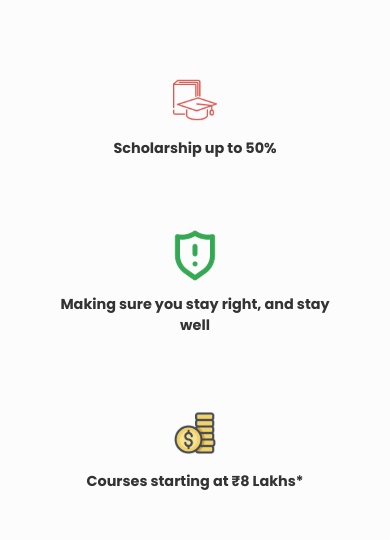
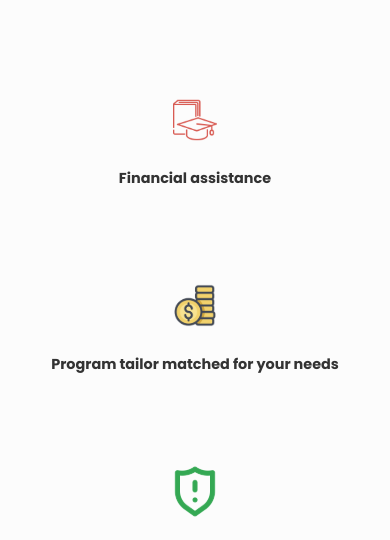
Before and after one commit to UshreeDas/sageroot, a React (Create React App) app: page / in a window 390 px wide. Shown: the part 1026-1566 px from the top of the page. Built offline with nearby package versions, Linux system fonts and the light colour scheme; a web font is replaced by a local one.

Commit message:
some changes done

```diff
--- a/src/App.js
+++ b/src/App.js
@@ -37,6 +37,7 @@ function App() {
                         <Route path="/contact" element={<FormContact />} />
                         <Route path="/about" element={<About />} />
                         <Route path="/apply" element={<HowToApply />} />
+
                     </Routes>
                     <Footer />
 
--- a/src/Components/About-us/about-us.jsx
+++ b/src/Components/About-us/about-us.jsx
@@ -10,7 +10,7 @@ function About() {
         <div className="about-container">
             <div className='about-hero'>
                 <div className="abt-text">
-                <h4><strong>About Partners</strong></h4>
+                <h4><strong>Stronger Together, Growing Globally</strong></h4>
                 <p>Home > About Partners</p>
                 </div>
             </div>
--- a/src/Components/Form/formContact.jsx
+++ b/src/Components/Form/formContact.jsx
@@ -81,7 +81,12 @@ const FormContact = () => {
 
     return (
         <div className="contuct-us">
-            <div className='element'><h1>Start Your Journey Today!</h1></div>
+            <div className='about-hero'>
+                <div className="abt-text">
+                    <h4><strong>Start Your Journey Today</strong></h4>
+                    <p>Home > How to Apply</p>
+                </div>
+            </div>
 
             <div className='form-c'>
                 <div className="location">
--- a/src/Components/Navbar/Nav.jsx
+++ b/src/Components/Navbar/Nav.jsx
@@ -37,9 +37,7 @@ const Navbar = () => {
             <li>
               <NavLink to="/">Home</NavLink>
             </li>
-            <li>
-              <NavLink to="/apply">How to Apply</NavLink>
-            </li>
+
             <li>
               <NavLink to="/university">University Partners</NavLink>
             </li>
@@ -47,7 +45,10 @@ const Navbar = () => {
               <NavLink to="/about">About Partners</NavLink>
             </li>
             <li>
-              <NavLink to="/contact">Contact Us</NavLink>
+              <NavLink to="/apply">Abou us</NavLink>
+            </li>
+            <li>
+              <NavLink to="/contact">How to Apply</NavLink>
             </li>
           </ul>
         </div>
--- a/src/Components/Navbar/nav.css
+++ b/src/Components/Navbar/nav.css
@@ -37,9 +37,7 @@ body {
   display: none;
 }
 
-.nav-elements {
 
-}
 
 .nav-elements ul {
   display: flex;
--- a/src/Components/Testimonials/testimonial.jsx
+++ b/src/Components/Testimonials/testimonial.jsx
@@ -62,7 +62,7 @@ function Testimonial() {
       className={`heading-text ${isVisible ? "visible" : ""}`}
       ref={headingRef}
     >
-      Here From Our <span className="catchy-text">Happy Students</span>
+      Hear From Our <span className="catchy-text">Happy Students</span>
     </h1>
             <div  className={`testimonial-feedback ${isVisible ? "visible" : ""}`}
       ref={headingRef}>
--- a/src/Components/University-section/university-section.jsx
+++ b/src/Components/University-section/university-section.jsx
@@ -10,8 +10,8 @@ function UniversitySection() {
         <div className="university-container">
             <div className='about-hero'>
             <div className="abt-text">
-                <h4><strong>Connected University</strong></h4>
-                <p>Home > Connected University</p>
+                <h4><strong>Here Excellence Meets Opportunity</strong></h4>
+                <p>Home >University </p>
                 </div>
             </div>
             <div className="university-section">
--- a/src/Components/Why-choose/why-choose.css
+++ b/src/Components/Why-choose/why-choose.css
@@ -1,5 +1,5 @@
-
-.why-choose-us{
+/* Base container styling */
+.why-choose-us {
   margin-top: 4rem;
 }
 
@@ -8,86 +8,71 @@
   text-align: center;
 }
 
+/* Container for the items */
 .why-choose-input {
   display: flex;
-  justify-content: space-between;
   flex-wrap: wrap;
-  max-width: 1200px;
-  margin: 0 auto;
+  /* justify-content: space-between; */
+  /* max-width: 1200px; */
+  margin: 0 auto; /* Center the container */
 }
 
 /* Individual item styling */
 .why-choose-content {
-  padding: 20px;
-  width: 250px;
-  margin: 15px;
-  transition: transform 0.6s ease, box-shadow 0.6s ease;
+  padding: 10px;
+  width: 300px;
+  /* margin: 15px; */
+  opacity: 0; /* Initially hidden */
+  transform: translateY(20px); /* Start slightly below */
+  transition: transform 0.6s ease, box-shadow 0.6s ease, opacity 0.6s ease;
   cursor: pointer;
 }
 
-.why-choose-content {
-  opacity: 0; /* Initially hidden */
-  transform: translateY(20px); /* Slightly lower */
-  transition: transform 0.6s ease, box-shadow 0.6s ease;
-  cursor: pointer;
+/* Animation when element comes into view */
+.scroll-in {
+  opacity: 1;
+  transform: translateY(0); /* Slide up into original position */
 }
 
-/* Fade-in animation when the element comes into view */
-.scroll-in {
-  opacity: 1;
-  transform: translateY(0); /* Slide up to original position */
-}
 
-.why-choose-content:hover {
+/* .why-choose-content:hover {
   transform: scale(1.05);
   box-shadow: 0 6px 12px rgba(0, 0, 0, 0.2);
   border-radius: 10px;
-}
+} */
 
-
-
-
+/* Image container */
 .why-choose-img {
   margin-bottom: 8px;
 }
 
 .choose-img {
-  width: 70px;
-  height: 70px;
+  width: 60px;
+  height: 60px;
   object-fit: contain;
+  transform: translateY(20px); /* Start slightly below */
+  transition: transform 0.6s ease, box-shadow 0.6s ease, opacity 0.6s ease;
+  cursor: pointer;
+  margin-bottom: 30px;
 }
 
+.choose-img:hover {
+  transform: scale(1.05);
+  border-radius: 10px;
+}
+
+/* Reason text */
 .why-choose-reason {
   font-size: 1rem;
   font-weight: bold;
   color: #333;
   margin-top: 5px;
+  text-align: center;
 }
 
-/* Responsive for iPhone 14 Pro Max (430px width) */
-@media (max-width: 430px) {
-  .why-choose-input {
-    flex-direction: row; /* Stack items vertically */
-    align-items: center;
-  }
+/* Responsive styling */
 
-  .why-choose-content {
-    width: 100%; /* Make the content take full width */
-    margin: 10px 0; /* Adjust margin to reduce spacing */
-    padding: 15px;
-  }
-
-  .choose-img {
-    width: 60px; /* Scale down the images for smaller screens */
-    height: 60px;
-  }
-
-  .why-choose-reason {
-    font-size: 0.9rem; /* Slightly smaller font size for reasons */
-  }
-}
-
-/* Further scaling for smaller screens */
+/* For tablets and smaller devices */
 @media (max-width: 768px) {
   .why-choose-input {
     flex-direction: column;
@@ -95,7 +80,30 @@
   }
 
   .why-choose-content {
-    width: 80%;
-
+    width: 80%; /* Adjust width for smaller screens */
+    margin: 10px 0; /* Reduce spacing */
   }
 }
+
+/* For mobile devices (e.g., iPhone 14 Pro Max, 430px width) */
+@media (max-width: 430px) {
+  .why-choose-input {
+    flex-direction: column;
+    align-items: center;
+  }
+
+  .why-choose-content {
+    width: 90%; /* Take most of the screen width */
+    margin: 10px 0;
+    padding: 15px; /* Adjust padding for smaller screens */
+  }
+
+  .choose-img {
+    width: 60px; /* Scale down the images */
+    height: 60px;
+  }
+
+  .why-choose-reason {
+    font-size: 0.9rem; /* Slightly smaller font size */
+  }
+}
--- a/src/Components/Why-choose/why-choose.jsx
+++ b/src/Components/Why-choose/why-choose.jsx
@@ -73,16 +73,20 @@ function Why() {
 
 const choose = [
   {
-    name: "Scholarship up to 50%",
+    name: "Financial assistance",
     image: "./education.svg",
+  },
+  {
+    name: "Program tailor matched for your needs",
+    image: "./Coin.svg",
   },
   {
     name: "Making sure you stay right, and stay well",
     image: "./security warning (1).svg",
   },
   {
-    name: "Courses starting at ₹8 Lakhs*",
-    image: "./Coin.svg",
+    name: "Internship & placement opportunities",
+    image: "./SAGEROOTS INTERNATIONAL (2).svg",
   },
   {
     name: "850+ University Partners",
--- a/src/Components/how-to-apply/how-to-apply.jsx
+++ b/src/Components/how-to-apply/how-to-apply.jsx
@@ -8,8 +8,8 @@ function HowToApply() {
         <div className="apply-container">
             <div className='about-hero'>
                 <div className="abt-text">
-                    <h4><strong>How to Apply</strong></h4>
-                    <p>Home > How to Apply</p>
+                    <h4><strong>Believe in Us, Because We Believe in You</strong></h4>
+                    <p>Home > About us</p>
                 </div>
             </div>
             <div className="apply-body">
@@ -18,19 +18,23 @@ function HowToApply() {
                 </div>
 
                 <div className="about-content-right">
-                    <Ourmissiontext title={"How to Apply"} />
-                    <p className="mission-para">Our mission is to provide the best education for our students. We
+                    <Ourmissiontext title={"About Us"} />
+                    <p className="mission-para">
+                        {/* Our mission is to provide the best education for our students. We
                         believe that education is the key to a successful future. We are
                         committed to providing the best education possible to our students.
                         We believe that education is the key to a successful future. We are
                         committed to providing the best education possible to our students.
                         We believe that education is the key to a successful future. We are
-                        committed to providing the best education possible to our students.
-                    </p>
-                </div>
+                        committed to providing the best education possible to our students. */}
+                    We at Sageroots International is involved in producing consultancy services to
+                    students who intend to study abroad and developing educational products. We offer end-to-end service for
+                    aspiring candidates.
+                </p>
+            </div>
 
-            </div>
-            <div className="apply-conclusion">
+        </div>
+            {/* <div className="apply-conclusion">
                 <p className="our-partners-text">Documents Required for submission</p>
                 <ul className="apply-conclusion-ul-point">
                     <li>Passport</li>
@@ -54,8 +58,8 @@ function HowToApply() {
                     <li>Other Qualification</li>
                 </ul>
                 <div className="apply-conclusion-last-text">Mail the documents at <strong>info.sageroots@gmail.com</strong></div>
-            </div>
-        </div>
+            </div> */}
+        </div >
     );
 }
 
```
Also changed, not shown: src/Components/About-us/Members/ProgramSelection.jsx (added, +18 -0 lines), public/SAGEROOTS INTERNATIONAL (2).svg (added), src/Components/About-us/Members/programselection.css (added).
